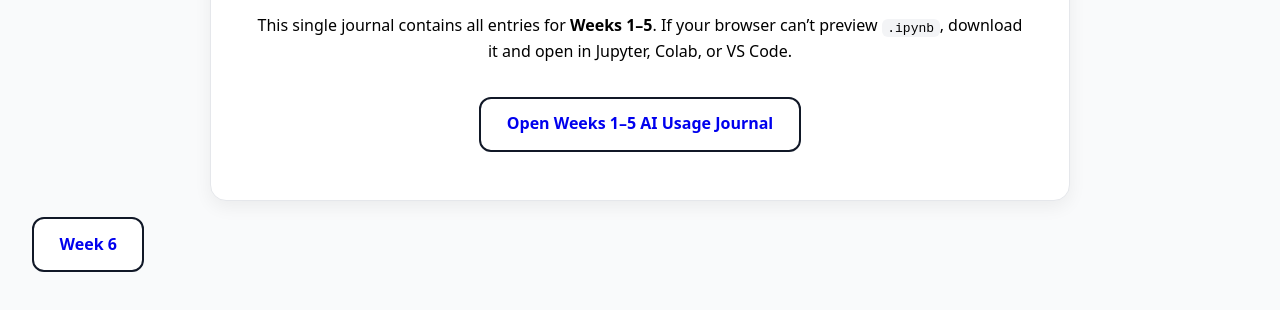
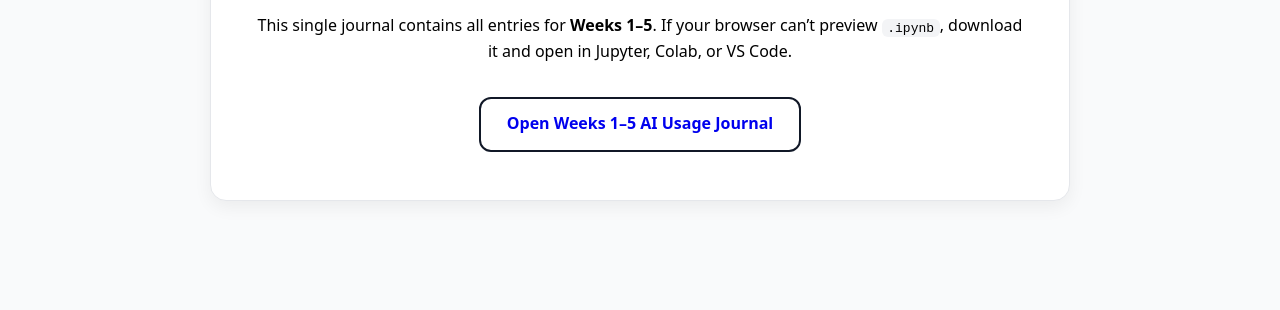
Before and after one commit to msnk1-1/ai-journal, a plain HTML site: page index.html in a window 1280 px wide. Shown: the part 182-492 px from the top of the page. Drawn offline with Linux system fonts and the light colour scheme.

Commit message:
Update index.html

```diff
--- a/index.html
+++ b/index.html
@@ -58,4 +58,3 @@
   </div>
 </body>
 </html>
-<a href="week6.html" class="button">Week 6</a>
```
